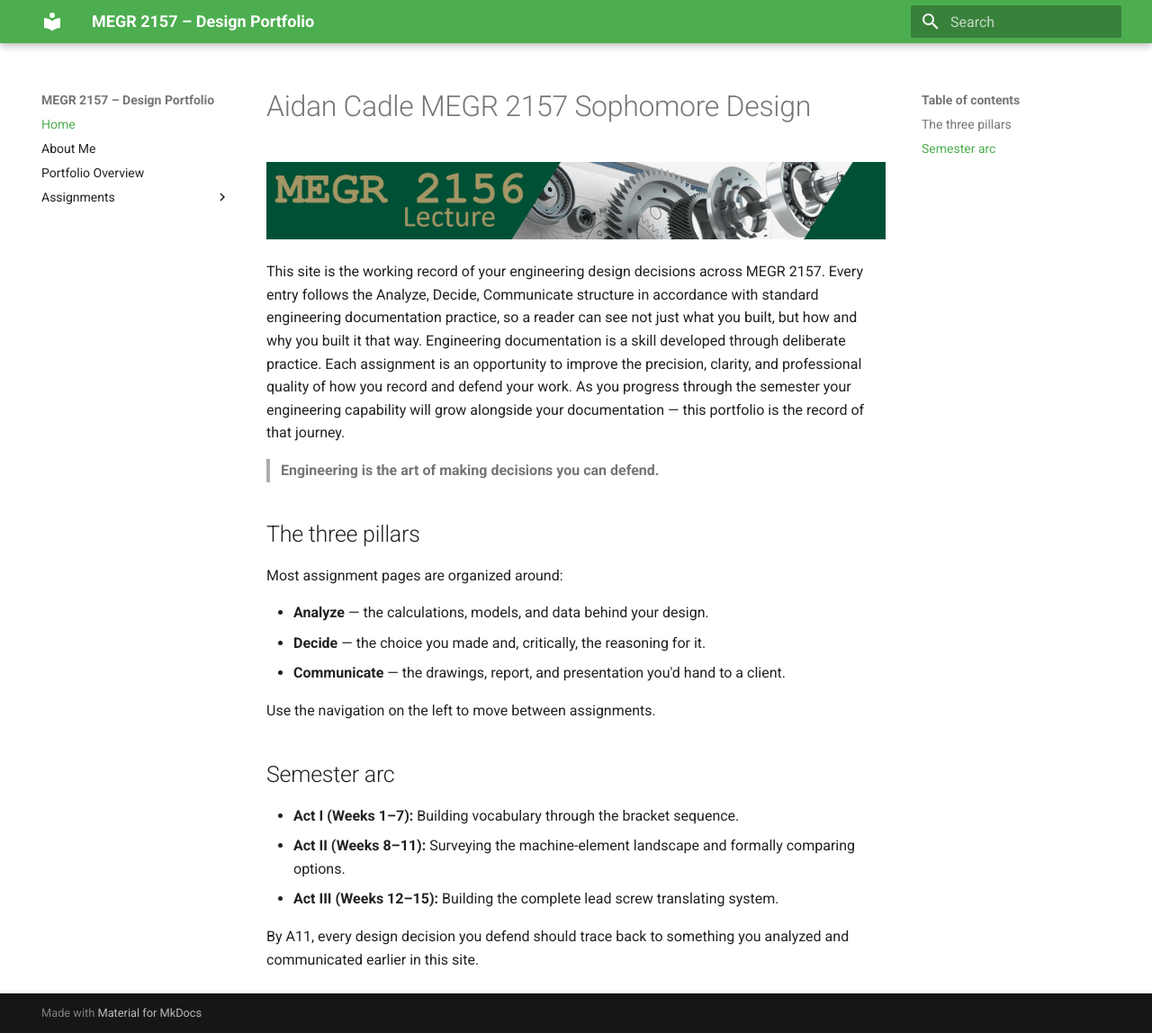
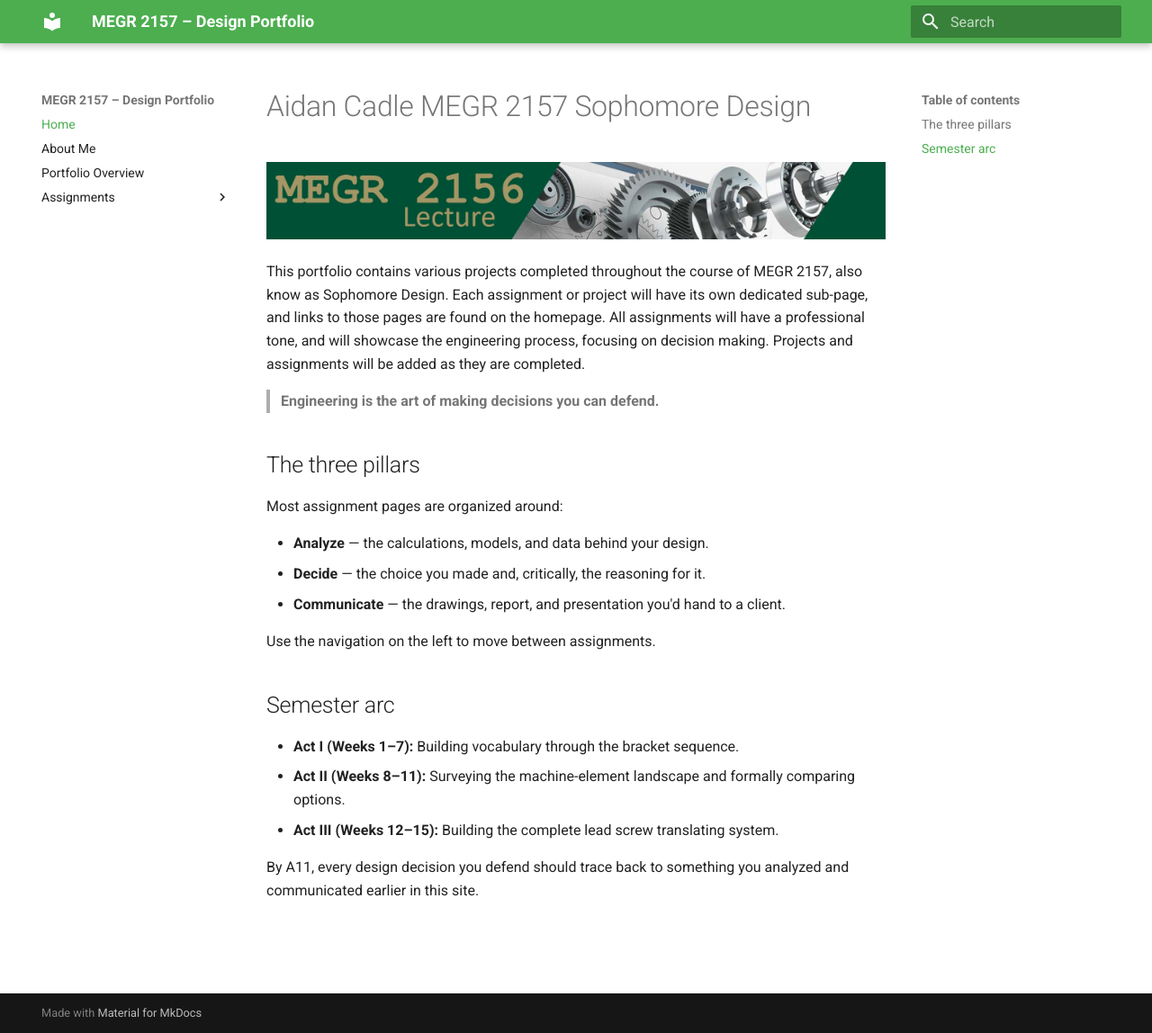
Before and after one commit to CadlesCelica/megr2157-portfolio, an MkDocs documentation site: the page built from docs/index.md, in a window 1280 px wide and 1148 px high. Shown: the whole window at 90% size. Built offline with MkDocs 1.6.1 and Material for MkDocs 9.7.7, drawn with Linux system fonts in a browser that asks for light colours.

Commit message:
Update index.md

```diff
--- a/docs/index.md
+++ b/docs/index.md
@@ -2,7 +2,7 @@
 
 ![MEGR 2156-7 Title](MEGR2156title.png)
 
-This site is the working record of your engineering design decisions across MEGR 2157. Every entry follows the Analyze, Decide, Communicate structure in accordance with standard engineering documentation practice, so a reader can see not just what you built, but how and why you built it that way. Engineering documentation is a skill developed through deliberate practice. Each assignment is an opportunity to improve the precision, clarity, and professional quality of how you record and defend your work. As you progress through the semester your engineering capability will grow alongside your documentation — this portfolio is the record of that journey.
+This portfolio contains various projects completed throughout the course of MEGR 2157, also know as Sophomore Design. Each assignment or project will have its own dedicated sub-page, and links to those pages are found on the homepage. All assignments will have a professional tone, and will showcase the engineering process, focusing on decision making. Projects and assignments will be added as they are completed.
 
 > **Engineering is the art of making decisions you can defend.**
 
```
